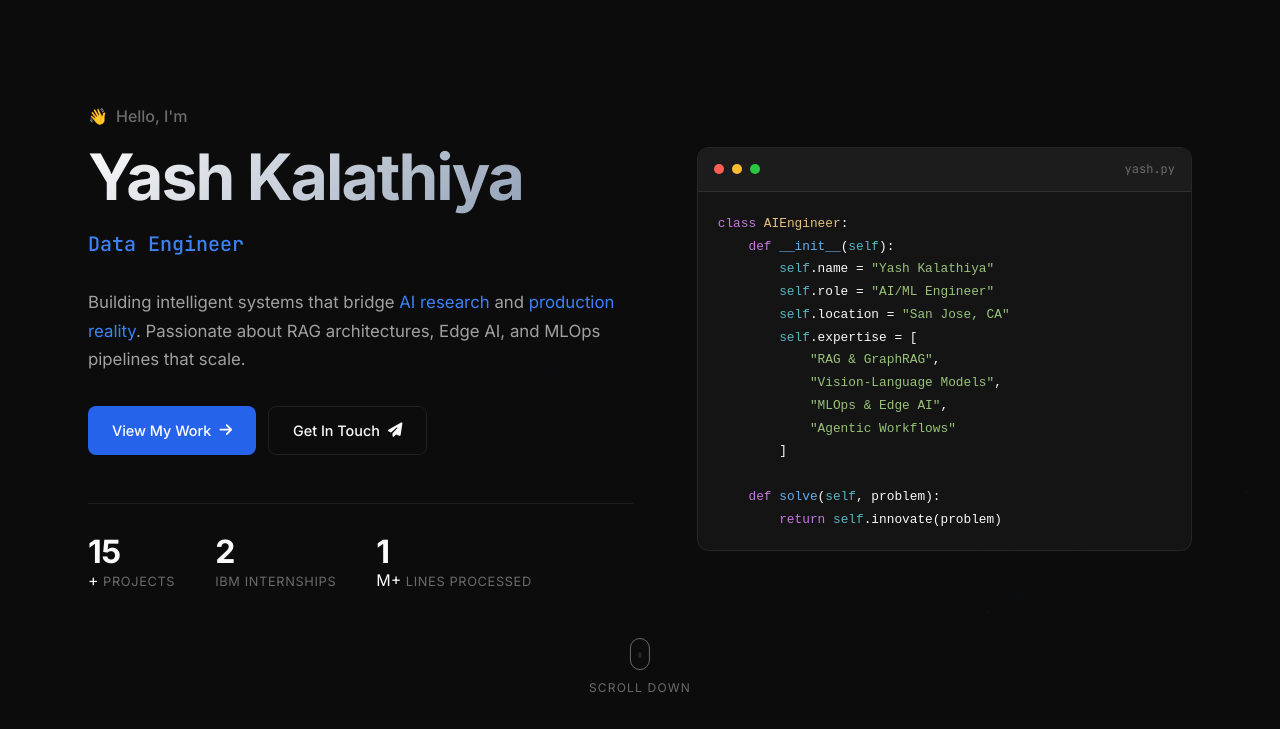
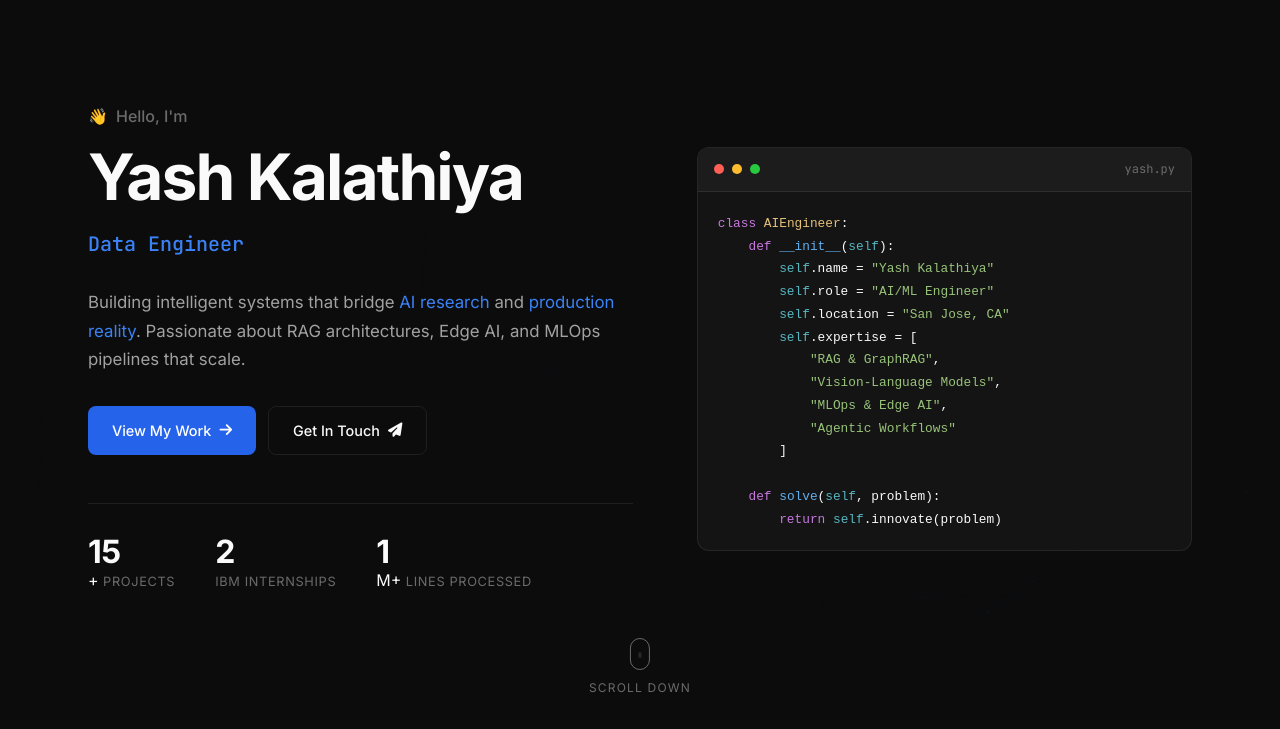
Before and after one commit to yash-kalathiya/yash-kalathiya.github.io, a plain HTML site: page index.html in a window 1280 px wide. Shown: the part 71-800 px from the top of the page. Drawn offline with nearby package versions, Linux system fonts and the light colour scheme; animation ran at ten frames a second.

Commit message:
Fix: Remove purple gradient from name

```diff
--- a/index.html
+++ b/index.html
@@ -15,7 +15,7 @@
     <link rel="preconnect" href="https://fonts.gstatic.com" crossorigin>
     <link href="https://fonts.googleapis.com/css2?family=Inter:wght@300;400;500;600;700;800;900&family=JetBrains+Mono:wght@400;500;600&display=swap" rel="stylesheet">
     <link rel="stylesheet" href="https://cdnjs.cloudflare.com/ajax/libs/font-awesome/6.5.1/css/all.min.css">
-    <link rel="stylesheet" href="styles.css?v=2">
+    <link rel="stylesheet" href="styles.css?v=3">
 </head>
 <body>
     <!-- Cursor Glow Effect -->
@@ -54,9 +54,7 @@
                 <p class="hero-greeting">
                     <span class="wave">👋</span> Hello, I'm
                 </p>
-                <h1 class="hero-name">
-                    <span class="text-gradient">Yash Kalathiya</span>
-                </h1>
+                <h1 class="hero-name">Yash Kalathiya</h1>
                 <div class="hero-titles">
                     <span class="title-wrapper">
                         <span class="title" id="typed-text"></span>
--- a/styles.css
+++ b/styles.css
@@ -122,10 +122,7 @@ h1, h2, h3, h4, h5, h6 {
 }
 
 .text-gradient {
-    background: linear-gradient(135deg, var(--text-primary) 0%, var(--slate-400) 100%);
-    -webkit-background-clip: text;
-    -webkit-text-fill-color: transparent;
-    background-clip: text;
+    color: var(--text-primary);
 }
 
 .highlight {
```
